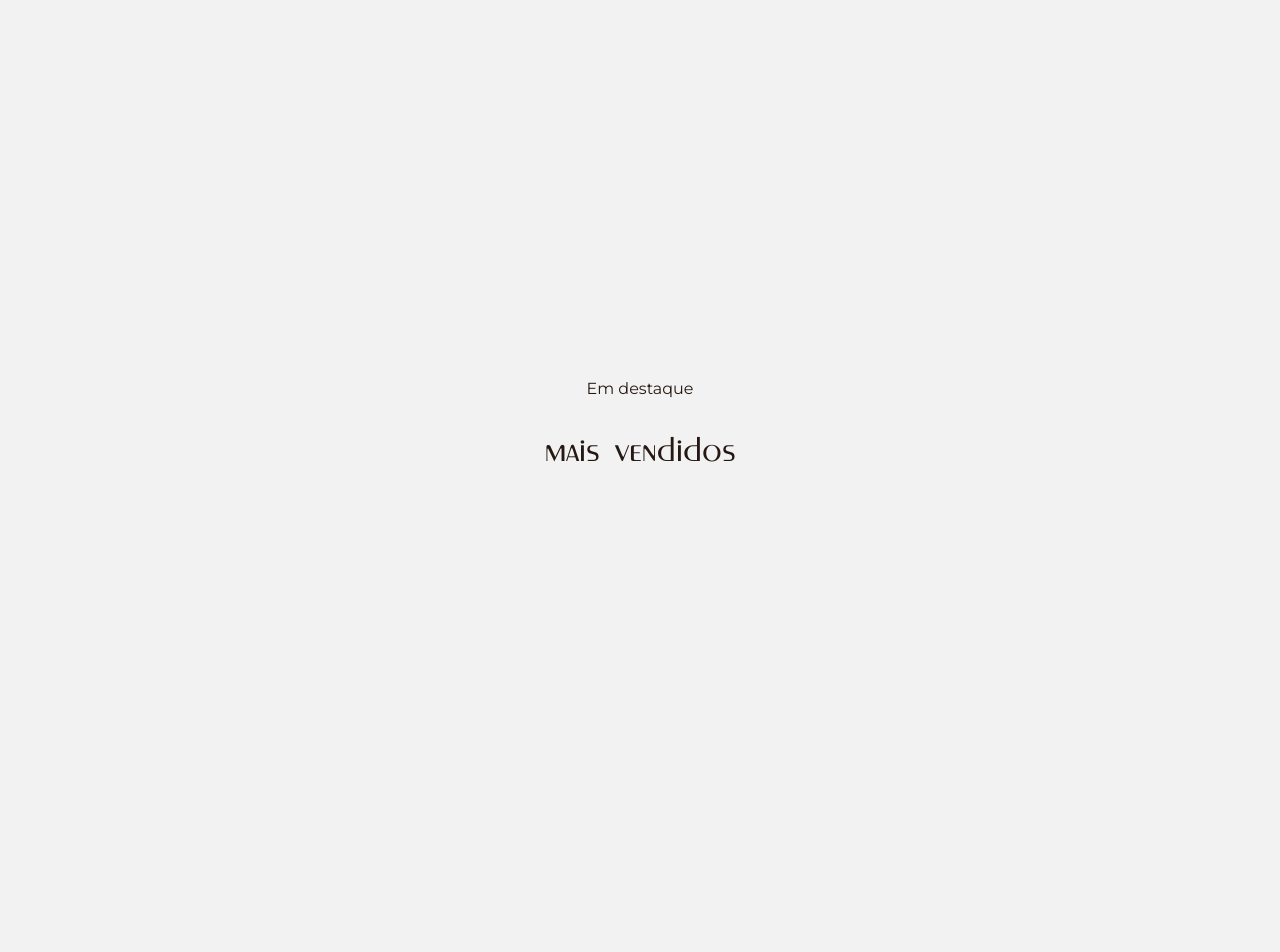
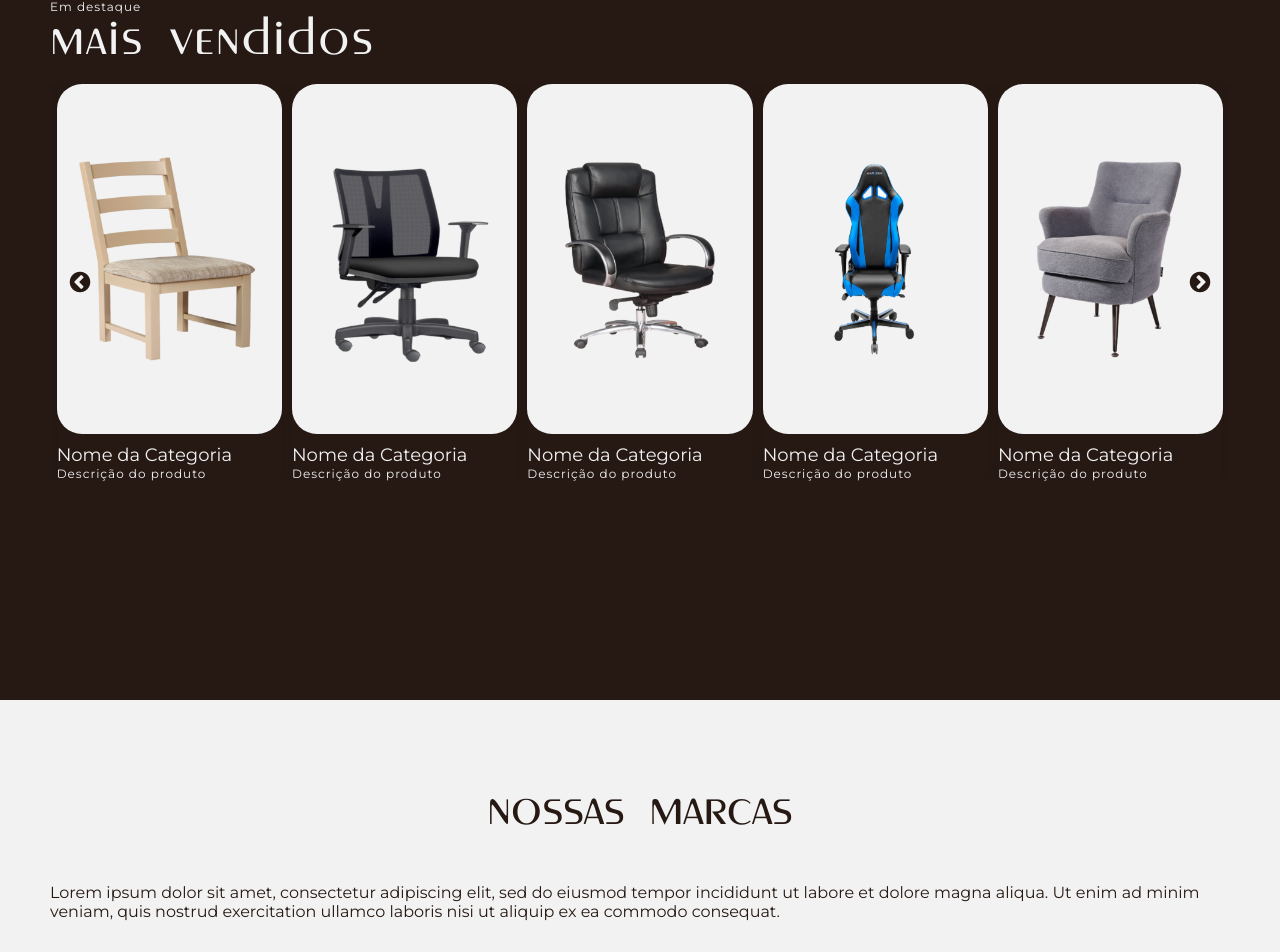
Before and after one commit to ArierEdvolikice/Mavic-Site, a React (Create React App) app in the folder mavic/: page / in a window 1280 px wide. Shown: the part 1660-2612 px from the top of the page. Built offline with nearby package versions, Linux system fonts and the light colour scheme.

Commit message:
Atualizado

```diff
--- a/mavic/src/App.css
+++ b/mavic/src/App.css
@@ -1,10 +1,10 @@
 @import "~slick-carousel/slick/slick.css";
 @import "~slick-carousel/slick/slick-theme.css";
- @font-face {
-     font-family: 'Metropol';
-     src: url('./Fontes/Metropol.ttf') format('truetype');
-     font-style: normal;
-     font-weight: 100;
+@font-face {
+  font-family: "Metropol";
+  src: url("./Fontes/Metropol.ttf") format("truetype");
+  font-style: normal;
+  font-weight: 100;
 }
 .App {
   font-family: "Metropol", sans-serif;
@@ -186,37 +186,243 @@ h2 {
   height: auto;
   min-height: 70vh;
 }
-.section8{
-  margin-top: 40px;
-}
-
-.no-scroll {
+.slider-container {
+  position: relative;
+  width: 100%;
   overflow: hidden;
 }
-
-.logoMavicServ{
-  width: 689px;
+.slide-item {
+  position: relative;
+  display: inline-grid !important;
+  align-items: center;
+  justify-content: center;
+  overflow: hidden;
+  padding: 5px;
+  cursor: pointer;
 }
-
-.sessao8Sub{
+.slide-item h2 {
+  margin: 0;
+  margin-top: 15px;
+  text-align: center;
+}
+.slide-item img {
+  width: auto;
+  height: 250px;
+  transition: transform 0.3s ease-in-out, opacity 0.5s ease-in-out;
+  position: relative;
+  opacity: 0.7;
+  z-index: 2;
+}
+.circle-overlay {
+  position: absolute;
+  top: 50%;
+  left: 50%;
+  width: 200px;
+  height: 200px;
+  background-color: #d9c9c5;
+  border-radius: 50%;
+  transform: translate(-50%, -50%);
+  opacity: 0.5;
+  transition: width 0.5s ease-in-out, height 0.5s ease-in-out,
+    opacity 0.5s ease-in-out;
+  z-index: 1;
+}
+.section2 .slide-item:hover .circle-overlay {
+  width: 150px;
+  height: 150px;
+  opacity: 1;
+}
+.section2 .slide-item:hover img {
+  opacity: 1;
+}
+.section2 .slide-item:hover img {
+  transform: scale(1.1);
+}
+.slick-slide {
+  display: flex !important;
+  align-items: center;
+  justify-content: center;
+}
+.slick-prev,
+.slick-next {
+  width: 40px;
+  height: 40px;
+  z-index: 1;
+  border-radius: 50%;
+  color: #261914;
   display: flex;
-  flex-direction: row;
+  align-items: center;
+  justify-content: center;
+}
+.slick-prev {
+  left: 10px;
+}
+.slick-next {
+  right: 10px;
+}
+.slick-prev:before,
+.slick-next:before {
+  font-family: "slick";
+  font-size: 24px;
+  color: #261914;
+  opacity: 1;
+}
+.section3 {
   background-color: #261914;
-  border-radius: 50px;
-  color: #FFFFFF;
+  color: #f2f2f2;
+  align-items: flex-start;
+}
+.section3 .slider-container {
+  max-width: 100%;
+  margin: 0 auto;
+  padding: 20px 0;
+}
+.section3 .slick-track {
+  position: relative;
+  top: 0;
+  left: 0;
+  display: block;
+  margin-left: auto;
+  margin-right: auto;
+  gap: 10px;
+  display: flex;
+}
+.section3 .slide-item {
+  border-radius: 8px;
+  box-shadow: 0 2px 8px rgba(0, 0, 0, 0.1);
+  display: flex !important;
+  flex-direction: column;
+  align-items: flex-start;
+  justify-content: center;
+  width: auto !important;
+  padding: 0px 0px;
+}
+.section3 .image-container {
+  background-color: #f2f2f2;
   width: 100%;
-  padding-left: 80px;
-  justify-content: space-around;
+  height: 350px;
+  display: flex;
+  align-items: center;
+  justify-content: center;
+  overflow: hidden;
+  border-radius: 25px;
 }
-.sub1Secao8{
-  display: block;
+.section3 .image-container img {
+  max-width: 80%;
+  max-height: 80%;
+  width: auto;
+  height: auto;
+  padding-top: 5%;
+  padding-bottom: 5%;
+  opacity: 1;
+}
+.section3 .slide-item:hover img {
+  transform: scale(1.1);
+}
+.section3 h1 {
+  margin: 0;
+  font-size: 50px;
+  letter-spacing: 2px;
+}
+.section3 h2 {
+  font-size: 18px;
+  margin-top: 10px;
+  color: #f2f2f2;
+  font-family: "Montserrat", sans-serif;
+  font-weight: 300;
+  margin-bottom: 0;
+}
+.section3 p {
+  font-size: 12px;
+  color: #f2f2f2;
+  font-family: "Montserrat", sans-serif;
+  font-weight: lighter;
+  letter-spacing: 1px;
+  margin: 0;
+}
+.section4 {
+  background-color: #f2f2f2;
+  justify-content: flex-start;
+  min-height: 100vh;
+  height: auto;
+}
+.section4 h1 {
+  text-align: center;
+  color: #261914;
+  font-size: 50px;
+}
+.section4 .content-wrapper {
+  display: flex;
+  justify-content: space-between;
+  align-items: flex-start;
+  gap: 20px;
+  margin-top: 30px;
+  width: 100%;
+}
+.section4 .left-column {
+  flex: 1 1;
+  align-items: flex-start;
+  flex-direction: column;
+  align-self: center;
+  display: flex;
+  gap: 10px;
+  margin-left: 15px;
+}
+.opcoes-numero {
+  display: flex;
+  align-items: center;
+  gap: 15px;
+  position: relative;
+  height: 100px;
+}
+.opcoes-numero h1 {
+  font-size: 50px;
+  color: #261914;
+  margin: 0;
+  position: relative;
+  z-index: 1;
+}
+.opcoes-numero h1::before {
+  content: "";
   position: absolute;
-
+  top: 50%;
+  left: 50%;
+  width: 60px;
+  height: 60px;
+  background-color: #d9c9c5;
+  border-radius: 50%;
+  transform: translate(-60%, -65%);
+  z-index: -1;
 }
-.sub2Secao8{
+.titulo-e-descricao {
   display: flex;
-  width: 70%;
   flex-direction: column;
+  align-self: flex-start;
+}
+.titulo-e-descricao h2 {
+  font-size: 20px;
+  color: #261914;
+  /* Cor do título na esquerda */
+  margin: 0;
+}
+.titulo-e-descricao p {
+  color: #261914;
+  margin-top: 8px;
+}
+.section4 .right-column {
+  flex: 1;
+  display: flex;
+  justify-content: center;
+}
+.section4 .right-column img {
+  max-width: 100%;
+  height: auto;
+  margin-right: -50px;
+}
+.section5 {
+  background-color: #d9c9c5;
+  padding: 0px;
+}
 
 .section5 .columns-wrapper {
   display: flex;
@@ -224,4 +430,159 @@ h2 {
   width: 100%;
 }
 
+.section5 .column {
+  flex: 1;
+  background-color: #d9c9c5; /* Cor secundária */
+  transition: flex 0.3s ease, background-color 0.3s ease;
+  overflow: hidden;
+  cursor: pointer;
+  text-align: center;
+  height: 100vh;
+  display: flex;
+  flex-direction: column;
+  justify-content: space-between;
+  position: relative; /* Para posicionar o pseudo-elemento corretamente */
+  background-size: cover;
+  background-position: center;
 }
+
+.section5 .column::before {
+  content: "";
+  position: absolute;
+  top: 0;
+  left: 0;
+  right: 0;
+  bottom: 0;
+  background: rgba(
+    0,
+    0,
+    0,
+    0.5
+  ); /* Camada de opacidade preta com 50% de opacidade */
+  transition: background 0.3s ease; /* Transição suave para a opacidade */
+  z-index: 1; /* Fica abaixo do conteúdo */
+}
+
+.section5 .column:hover::before {
+  background: rgba(0, 0, 0, 0); /* Remove a opacidade no hover */
+}
+
+.section5 .column-1 {
+  background-image: url("../public/Imagens/Seção_05 (1).jpg");
+}
+
+.section5 .column-2 {
+  background-image: url("../public/Imagens/Seção_05 (2).jpg");
+}
+
+.section5 .column-3 {
+  background-image: url("../public/Imagens/Seção_05 (3).jpg");
+}
+
+.section5 .column-4 {
+  background-image: url("../public/Imagens/Seção_05 (4).jpg");
+}
+
+.section5 .column-5 {
+  background-image: url("../public/Imagens/Seção_05 (5).jpg");
+}
+
+.section5 .column:hover {
+  flex: 1.2; /* Expande a coluna */
+  background-color: #261914; /* Cor primária */
+}
+
+.section5 .column .content {
+  display: flex;
+  flex-direction: column;
+  height: 100%;
+  justify-content: space-between;
+  position: relative; /* Para que o conteúdo fique acima da camada de opacidade */
+  z-index: 2; /* Fica acima do pseudo-elemento */
+}
+
+.section5 .column .top-text {
+  background: linear-gradient(to bottom, rgba(38, 25, 30, 0.9), transparent);
+  padding: 15px;
+  height: 250px;
+  color: #f2f2f2;
+}
+
+.section5 .column .bottom-text {
+  background: linear-gradient(to top, rgba(38, 25, 30, 0.9), transparent);
+  padding: 15px;
+  height: 150px;
+  color: #f2f2f2;
+}
+
+.section5 .column .top-text h2 {
+  font-size: 50px;
+  -webkit-text-stroke: 1px #f2f2f2;
+  color: transparent;
+}
+
+.section5 .column .bottom-text {
+  text-align: left;
+}
+
+.section5 .column .bottom-text h2 {
+  font-size: 35px;
+  margin: 0;
+}
+
+.section5 .column .top-text h2,
+.section5 .column .bottom-text p {
+  margin: 0;
+}
+
+.section5 .column .bottom-text h2,
+.section5 .column .bottom-text p {
+  opacity: 0;
+  transform: translateY(0px);
+  transition: opacity 0.3s ease, transform 0.3s ease;
+}
+
+.section5 .column:hover .bottom-text h2,
+.section5 .column:hover .bottom-text p {
+  opacity: 1;
+  transform: translateY(20px);
+}
+.section5 .column:hover .bottom-text h2,
+.section5 .column:hover .bottom-text p {
+  opacity: 1;
+  -webkit-text-stroke: none;
+  color: #f2f2f2;
+}
+
+.section5 .column:hover .top-text h2  {
+  opacity: 1;
+  color: #f2f2f2 !important;
+}
+
+.section6 {
+  background-color: #c8b2ad;
+}
+.section7 {
+  background-color: #1e88e5;
+}
+.section8 {
+  background-color: #d9c9c5;
+}
+.section9 {
+  background-color: #c8b2ad;
+}
+.section10 {
+  background-color: #1e88e5;
+}
+.section11 {
+  background-color: #d9c9c5;
+}
+.section12 {
+  background-color: #c8b2ad;
+}
+.section13 {
+  background-color: #1e88e5;
+}
+.no-scroll {
+  overflow: hidden;
+}
--- a/mavic/src/App.js
+++ b/mavic/src/App.js
@@ -217,7 +217,7 @@ function App() {
               <div className="image-container">
                 <img
                   src="/Imagens/Imagem_Cadeira_02.png"
-                  alt="Imagem Cadeira 1"
+                  alt="Imagem Cadeira 2"
                 />
                 <div className="circle-overlay"></div>
               </div>
@@ -227,7 +227,7 @@ function App() {
               <div className="image-container">
                 <img
                   src="/Imagens/Imagem_Cadeira_03.png"
-                  alt="Imagem Cadeira 1"
+                  alt="Imagem Cadeira 3"
                 />
                 <div className="circle-overlay"></div>
               </div>
@@ -237,7 +237,7 @@ function App() {
               <div className="image-container">
                 <img
                   src="/Imagens/Imagem_Cadeira_04.png"
-                  alt="Imagem Cadeira 1"
+                  alt="Imagem Cadeira 4"
                 />
                 <div className="circle-overlay"></div>
               </div>
@@ -247,7 +247,7 @@ function App() {
               <div className="image-container">
                 <img
                   src="/Imagens/Imagem_Cadeira_05.png"
-                  alt="Imagem Cadeira 1"
+                  alt="Imagem Cadeira 5"
                 />
                 <div className="circle-overlay"></div>
               </div>
@@ -317,148 +317,91 @@ function App() {
       </div>
 
       <div id="section4" className="section section4">
-        <h1>por que nos escolher?</h1>
-        <div className="content-wrapper">
-          <div className="left-column">
-            <div className="opcoes-numero">
-              <h1>01</h1>
-              <div className="titulo-e-descricao">
-                <h2>lorem ipsum dolor</h2>
+        <h1>nossas marcas</h1>
         <p>
-                  Lorem ipsum dolor sit amet, consectetur adipiscing elit, sed
-                  do eiusmod tempor incididunt ut labore et dolore magna aliqua.
+          Lorem ipsum dolor sit amet, consectetur adipiscing elit, sed do
+          eiusmod tempor incididunt ut labore et dolore magna aliqua. Ut enim ad
+          minim veniam, quis nostrud exercitation ullamco laboris nisi ut
+          aliquip ex ea commodo consequat.
         </p>
+        <div className="logo-container">
+          <img src={logoServ} alt="Logo Serv" />
         </div>
       </div>
-            <div className="opcoes-numero">
-              <h1>02</h1>
-              <div className="titulo-e-descricao">
-                <h2>lorem ipsum dolor</h2>
+
+      <div id="section5" className="section section5">
+        <h1>qualidade e inovação</h1>
+        <div className="image-container">
+          <img src={imagem_sessao8} alt="Imagem Sessão 8" />
+        </div>
+        <div className="text-container">
           <p>
-                  Lorem ipsum dolor sit amet, consectetur adipiscing elit, sed
-                  do eiusmod tempor incididunt ut labore et dolore magna aliqua.
+            Lorem ipsum dolor sit amet, consectetur adipiscing elit, sed do
+            eiusmod tempor incididunt ut labore et dolore magna aliqua. Ut enim
+            ad minim veniam, quis nostrud exercitation ullamco laboris nisi ut
+            aliquip ex ea commodo consequat.
           </p>
+          <button>Saiba mais</button>
         </div>
       </div>
-            <div className="opcoes-numero">
-              <h1>03</h1>
-              <div className="titulo-e-descricao">
-                <h2>lorem ipsum dolor</h2>
-                <p>
-                  Lorem ipsum dolor sit amet, consectetur adipiscing elit, sed
-                  do eiusmod tempor incididunt ut labore et dolore magna aliqua.
-                </p>
+      <div id="section6" className="section section3">
+    <h1>Seção 6</h1>
+    <p>Conteúdo da terceira seção.</p>
   </div>
+
+  <div id="section7" className="section section4">
+    <h1>Seção 7</h1>
+    <p>Modular - (D3)</p>
   </div>
-            <div className="opcoes-numero">
-              <h1>04</h1>
-              <div className="titulo-e-descricao">
-                <h2>lorem ipsum dolor</h2>
-                <p>
-                  Lorem ipsum dolor sit amet, consectetur adipiscing elit, sed
-                  do eiusmod tempor incididunt ut labore et dolore magna aliqua.
-                </p>
+
+  <div id="section8" className="section section8">
+    <img className='logoMavicServ' src={logoServ}></img>
+    <div className='sessao8Sub'>
+      <div  className='sub1Secao8'>
+      <img src={imagem_sessao8} style={{width: '50%'}}></img>
+
       </div>
-            </div>
-            <div className="opcoes-numero">
-              <h1>05</h1>
-              <div className="titulo-e-descricao">
-                <h2>lorem ipsum dolor</h2>
-                <p>
-                  Lorem ipsum dolor sit amet, consectetur adipiscing elit, sed
-                  do eiusmod tempor incididunt ut labore et dolore magna aliqua.
-                </p>
-              </div>
-            </div>
-            <div className="opcoes-numero">
-              <h1>06</h1>
-              <div className="titulo-e-descricao">
-                <h2>lorem ipsum dolor</h2>
-                <p>
-                  Lorem ipsum dolor sit amet, consectetur adipiscing elit, sed
-                  do eiusmod tempor incididunt ut labore et dolore magna aliqua.
-                </p>
+      <div className='sub2Secao8'>
+        <h1> Nossos Serviços </h1>
+        <p>01 - manutenção - mobiliário corporativo</p>
+        <p>• Manutenção corretiva e preventiva em cadeiras de escritório
+          <br/> • Troca de peças
+          <br/>• Lavagem a seco
+          <br/>• Soldagem
+          <br/>• Pintura
+          <br/>• Estofamentos em tecido ou couro sintético.</p>
+          <p>02 - venda - mobiliário corporativo</p>
+          <p>• Cadeiras para diversos ambientes: Office, Coletivo e Colaborativo
+          <br/>• Mesas retas, de reunião, estações de trabalho
+          <br/>• Roupeiros de aço
+          <br/>• Armários</p>
       </div>
     </div>
   </div>
-          <div className="right-column">
-            <img src="/Imagens/Imagem_Seção_04.png" alt="Descrição da imagem" />
+
+  <div id="section9" className="section section3">
+    <h1>Seção 9</h1>
+    <p>Clientes e Vídeo - (D1)</p>
   </div>
+
+  <div id="section10" className="section section4">
+    <h1>Seção 10</h1>
+    <p>Clientes e Vídeo - (D1)</p>
   </div>
+
+  <div id="section11" className="section section2">
+    <h1>Seção 11</h1>
+    <p>Testimoniais - (D2)</p>
   </div>
-      <div id="section5" className="section section5">
-        <div className="columns-wrapper">
-          <div className="column column-1">
-            <div className="content">
-              <div className="top-text">
-                <h2>01</h2>
+
+  <div id="section12" className="section section3">
+    <h1>Seção 12</h1>
+    <p>Postagens recentes - (D3) - PLUGIN ou ID</p>
   </div>
-              <div className="bottom-text">
-                <h2>Título</h2>
-                <p>
-                  Lorem ipsum dolor sit amet, consectetur adipiscing elit, sed
-                  do eiusmod tempor incididunt ut labore et dolore magna aliqua.
-                </p>
-              </div>
-            </div>
-          </div>
-          <div className="column column-2">
-            <div className="content">
-              <div className="top-text">
-                <h2>02</h2>
-              </div>
-              <div className="bottom-text">
-                <h2>Título</h2>
-                <p>
-                  Lorem ipsum dolor sit amet, consectetur adipiscing elit, sed
-                  do eiusmod tempor incididunt ut labore et dolore magna aliqua.
-                </p>
-              </div>
-            </div>
-          </div>
-          <div className="column column-3">
-            <div className="content">
-              <div className="top-text">
-                <h2>03</h2>
-              </div>
-              <div className="bottom-text">
-                <h2>Título</h2>
-                <p>
-                  Lorem ipsum dolor sit amet, consectetur adipiscing elit, sed
-                  do eiusmod tempor incididunt ut labore et dolore magna aliqua.
-                </p>
-              </div>
-            </div>
-          </div>
-          <div className="column column-4">
-            <div className="content">
-              <div className="top-text">
-                <h2>04</h2>
-              </div>
-              <div className="bottom-text">
-                <h2>Título</h2>
-                <p>
-                  Lorem ipsum dolor sit amet, consectetur adipiscing elit, sed
-                  do eiusmod tempor incididunt ut labore et dolore magna aliqua.
-                </p>
-              </div>
-            </div>
-          </div>
-          <div className="column column-5">
-            <div className="content">
-              <div className="top-text">
-                <h2>05</h2>
-              </div>
-              <div className="bottom-text">
-                <h2>Título</h2>
-                <p>
-                  Lorem ipsum dolor sit amet, consectetur adipiscing elit, sed
-                  do eiusmod tempor incididunt ut labore et dolore magna aliqua.
-                </p>
-              </div>
-            </div>
-          </div>
-        </div>
+
+  <div id="section13" className="section section4">
+    <h1>Seção 13</h1>
+    <p>Footer</p>
   </div>
     </div>
   );
```
Lines whose indentation alone changed are shown as unchanged.
